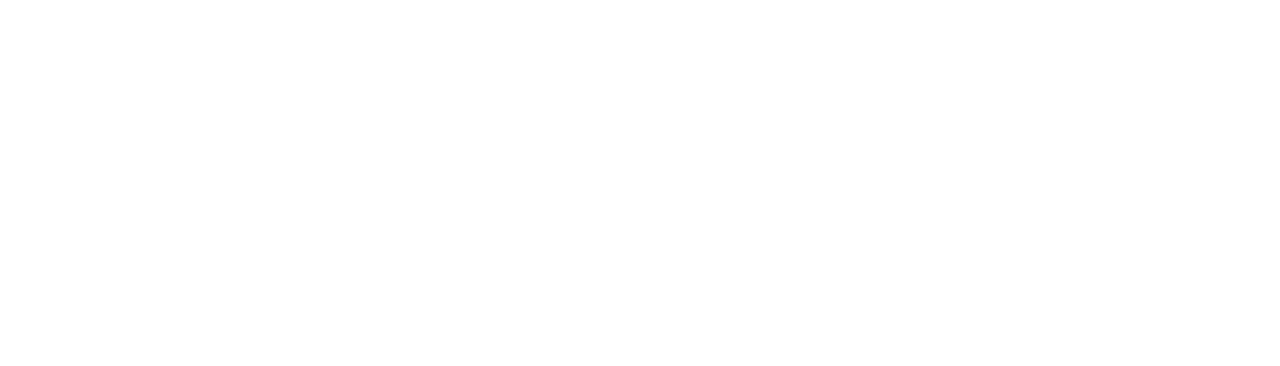
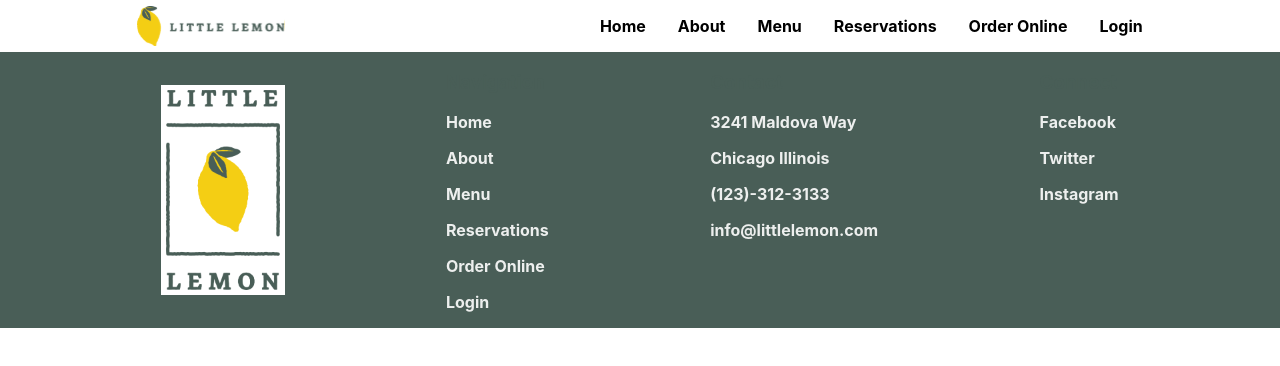
Before and after one commit to jimbatshetrim/little-lemon, a React (Create React App) app: page /reservations in a window 1280 px wide. Before the commit this address had no page. Shown: the top 366 px of the page. Built offline with nearby package versions, Linux system fonts and the light colour scheme.

Commit message:
feat: added reservations

```diff
--- a/src/App.js
+++ b/src/App.js
@@ -2,6 +2,7 @@
 import {BrowserRouter, Route, Routes} from 'react-router-dom';
 import Layout from './components/layout';
 import Homepage from './components/homepage';
+import Reservations from './components/reservations';
 
 function App() {
     return (
@@ -9,7 +10,7 @@
             <Routes>
                 <Route path="/" element={<Layout/>}>
                     <Route index element={<Homepage/>}/>
-
+                    <Route path="/reservations" element={<Reservations/>}/>
                 </Route>
             </Routes>
         </BrowserRouter>
--- /dev/null
+++ b/src/components/reservations.js
@@ -0,0 +1,9 @@
+import React from 'react';
+
+function Reservations(props) {
+	return (
+		<div></div>
+	);
+}
+
+export default Reservations;
--- a/src/misc/constant.js
+++ b/src/misc/constant.js
@@ -17,7 +17,7 @@
 	{
 		id: 3,
 		label: 'Reservations',
-		link: '/reservation'
+		link: '/reservations'
 	},
 	{
 		id: 4,
```
